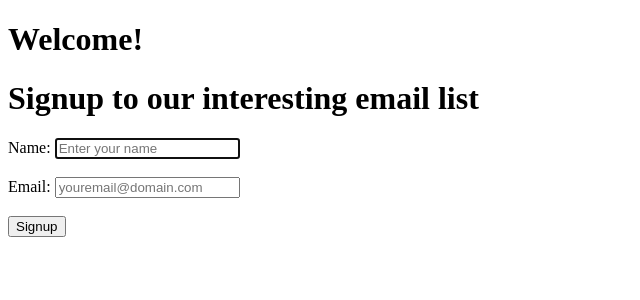
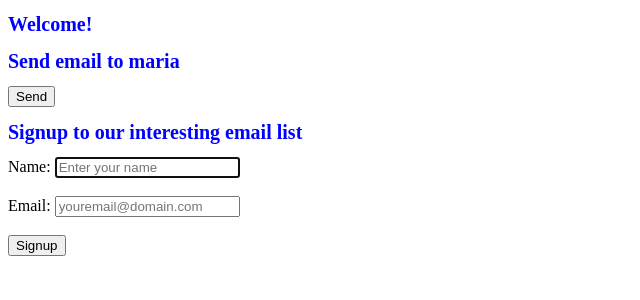
Before and after one commit to Skippla/codejam, a Flask app: page / in a window 1280 px wide. Shown: the top 300 px of the page, without its empty margins (0-640 px from the left). Run offline with Flask 2, Linux system fonts and the light colour scheme.

Commit message:
Add files via upload

```diff
--- a/templates/index.html
+++ b/templates/index.html
@@ -2,6 +2,8 @@
 <html lang="en">
 <head>
     <meta charset="UTF-8">
+    <link rel="stylesheet" type="text/css" href="{{ url_for('static', filename='css/main.css') }}">
+    <script src="{{ url_for('static', filename='js/jquery.js') }}"></script>
     <title>Our fab CodeJame website</title>
 </head>
 <body>
@@ -10,6 +12,17 @@
 {% else %}
     <h1> Welcome! </h1>
 {% endif %}
+
+<div id="send-email">
+    <h1> Send email to maria</h1>
+    {% if email %}
+        <h3> We attempted to send an email and the feedback is {{ email }}! </h3>
+    {% else %}
+        <form method="post" action="/email">
+            <input id="email-button" value="Send" type="submit"/>
+        </form>
+    {% endif %}
+</div>
 
 <div id="contact-form">
     <h1> Signup to our interesting email list </h1>
```
